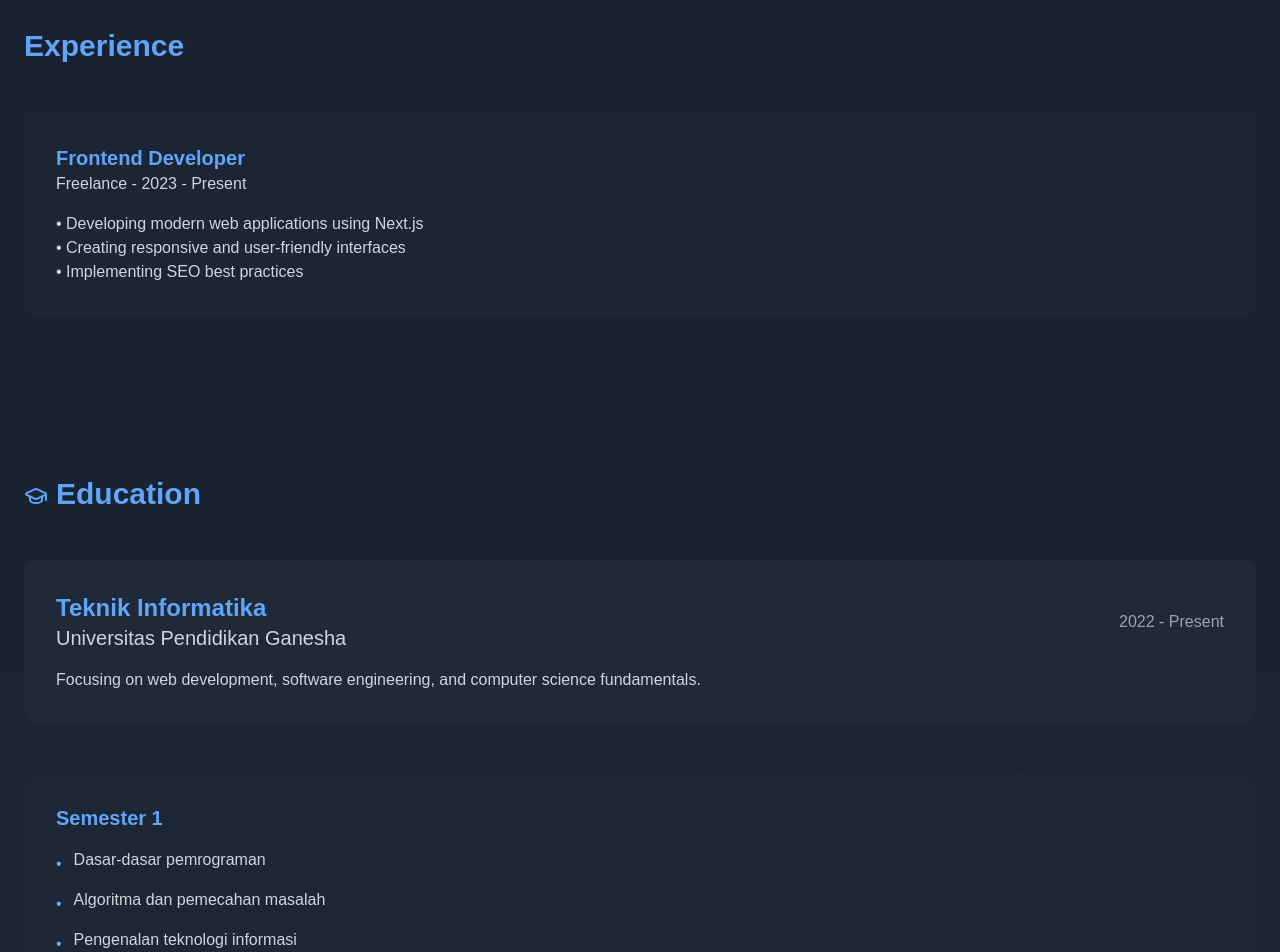
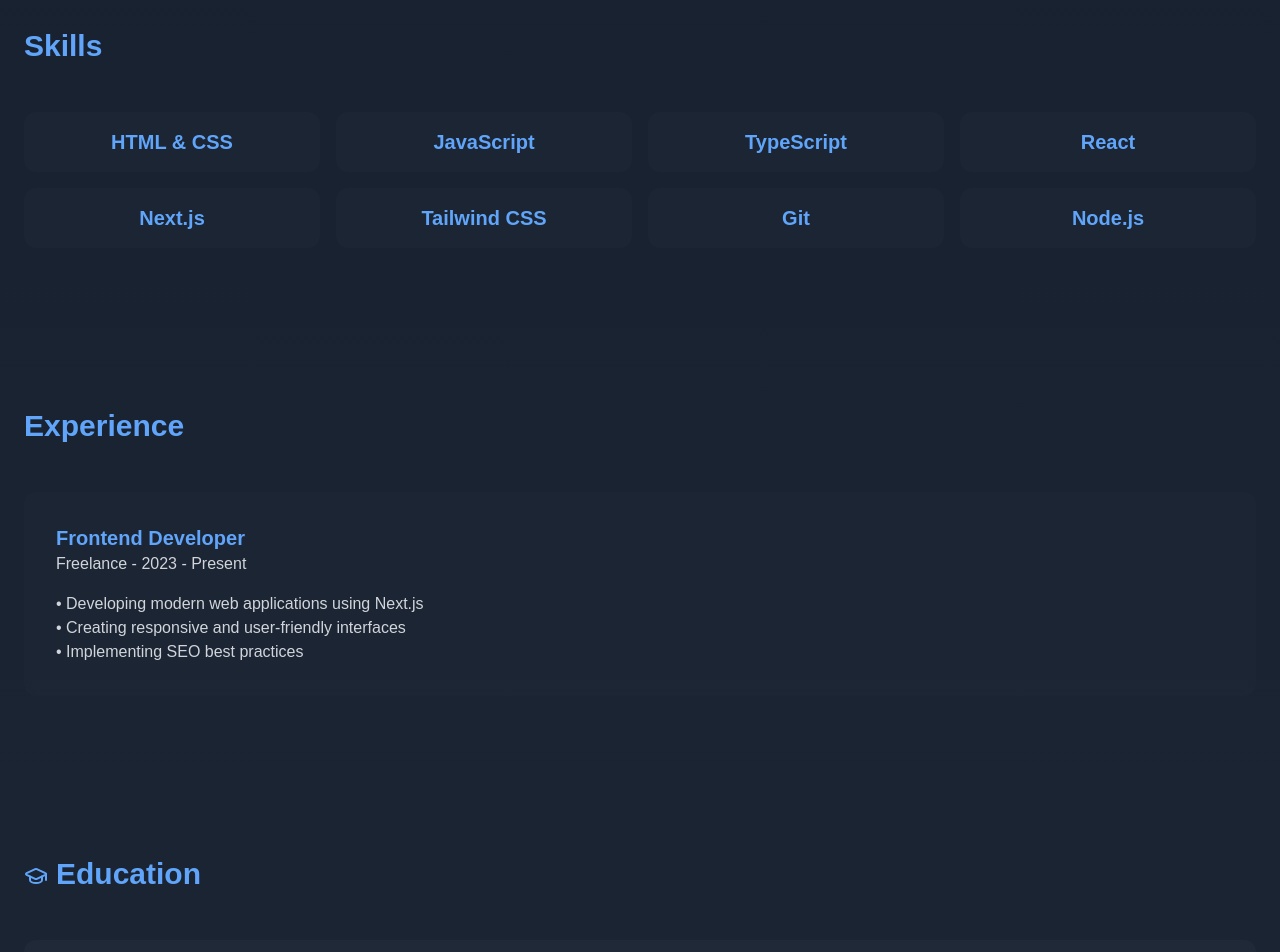
Before and after one commit to firaa02/portfolio1, a Next.js app: page /about in a window 1280 px wide. Shown: the part 620-1572 px from the top of the page. Built offline with nearby package versions, Linux system fonts and the light colour scheme.

Commit message:
Pesan commit yang menjelaskan perubahan

```diff
--- a/app/about/page.tsx
+++ b/app/about/page.tsx
@@ -171,6 +171,20 @@ const AboutPage: React.FC = () => {
         </div>
       </section>
 
+      {/* Skills Section */}
+      <section className="py-20 bg-gray-800/50">
+        <div className="container mx-auto px-6">
+          <h2 className="text-3xl font-bold mb-12 text-blue-400">Skills</h2>
+          <div className="grid grid-cols-2 sm:grid-cols-3 lg:grid-cols-4 gap-4">
+            {skills.map((skill, index) => (
+              <div key={index} className="bg-gray-800/50 rounded-xl p-4 text-center">
+                <span className="text-xl font-semibold text-blue-400">{skill}</span>
+              </div>
+            ))}
+          </div>
+        </div>
+      </section>
+
       {/* Experience Section */}
       <section className="py-20 bg-gray-800/50">
         <div className="container mx-auto px-6">
@@ -213,13 +227,10 @@ const AboutPage: React.FC = () => {
           <div className="space-y-8 mt-12">
             {semesterDetails.map((sem, index) => (
               <div key={index} className="bg-gray-800/50 rounded-xl p-8 hover:bg-gray-800 transition-colors">
-                <h3 className="text-xl font-bold text-blue-400 mb-4">{sem.semester}</h3>
-                <ul className="grid gap-3">
+                <h3 className="text-xl font-bold text-blue-400">{sem.semester}</h3>
+                <ul className="mt-4">
                   {sem.activities.map((activity, i) => (
-                    <li key={i} className="flex items-start gap-3">
-                      <span className="text-blue-400 mt-1">•</span>
-                      <span className="text-gray-300">{activity}</span>
-                    </li>
+                    <li key={i} className="text-gray-300">• {activity}</li>
                   ))}
                 </ul>
               </div>
@@ -227,13 +238,6 @@ const AboutPage: React.FC = () => {
           </div>
         </div>
       </section>
-
-      {/* Footer */}
-      <footer className="py-10 text-center text-gray-400">
-        <div className="container mx-auto px-6">
-          <p className="text-lg">&copy; 2025 Alfira. All rights reserved.</p>
-        </div>
-      </footer>
     </main>
   );
 };
```
